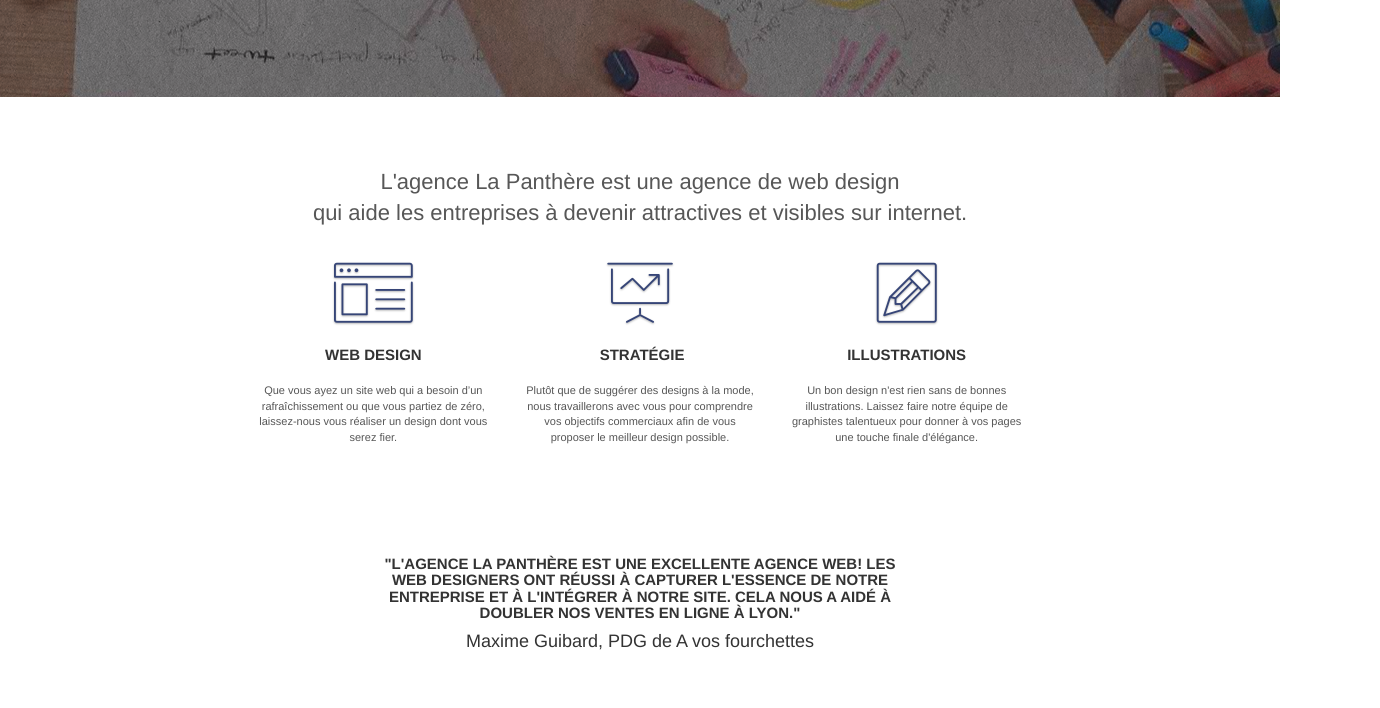
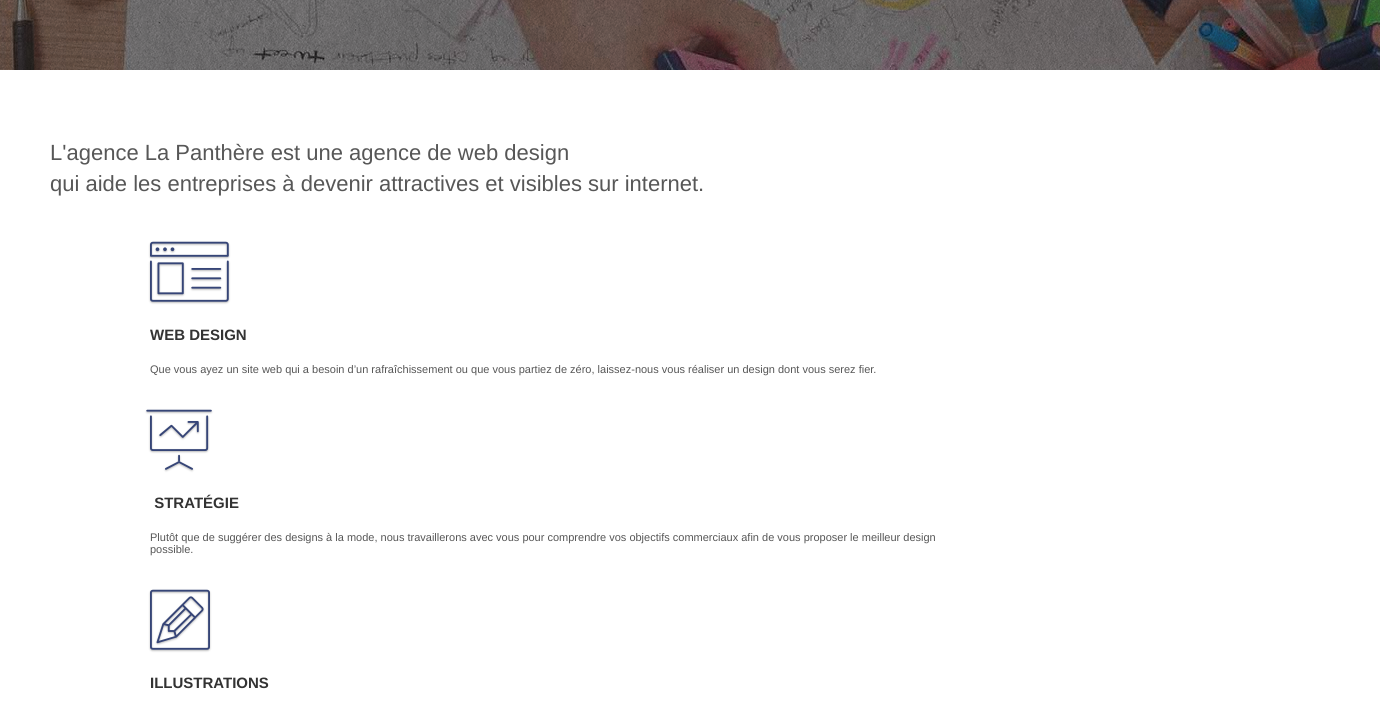
Before and after one commit to ThevenonT/La_panthere, a plain HTML site: page index.html in a window 1280 px wide. Shown: the part 435-1143 px from the top of the page, 1380 px wide, since content can reach past the window. Drawn offline with Linux system fonts and the light colour scheme.

Commit message:
add disabled

```diff
--- a/index.html
+++ b/index.html
@@ -7,7 +7,7 @@
 		<meta name="viewport" content="width=device-width, initial-scale=1.0">
 
 		<link rel="shortcut icon" type="image/png" href="favicon.jpg">
-		<link rel="stylesheet" type="text/css" href="./css/bootstrap.css" low>
+		<link rel="stylesheet" type="text/css" href="./css/bootstrap.css" disabled>
 		<link rel="stylesheet" type="text/css" href="style.css">
 		<link rel="stylesheet" type="text/css" href="./css/font-awesome.css">
 		<link rel="stylesheet" type="text/css" href="./css/et-line.css">
@@ -47,8 +47,7 @@
 								<li>
 									<a href="index.html">Accueil</a>
 								</li>
-								<li>
-								</li>
+
 								<li>
 									<a href="page2.html">page2 &gt;</a>
 								</li>
```
